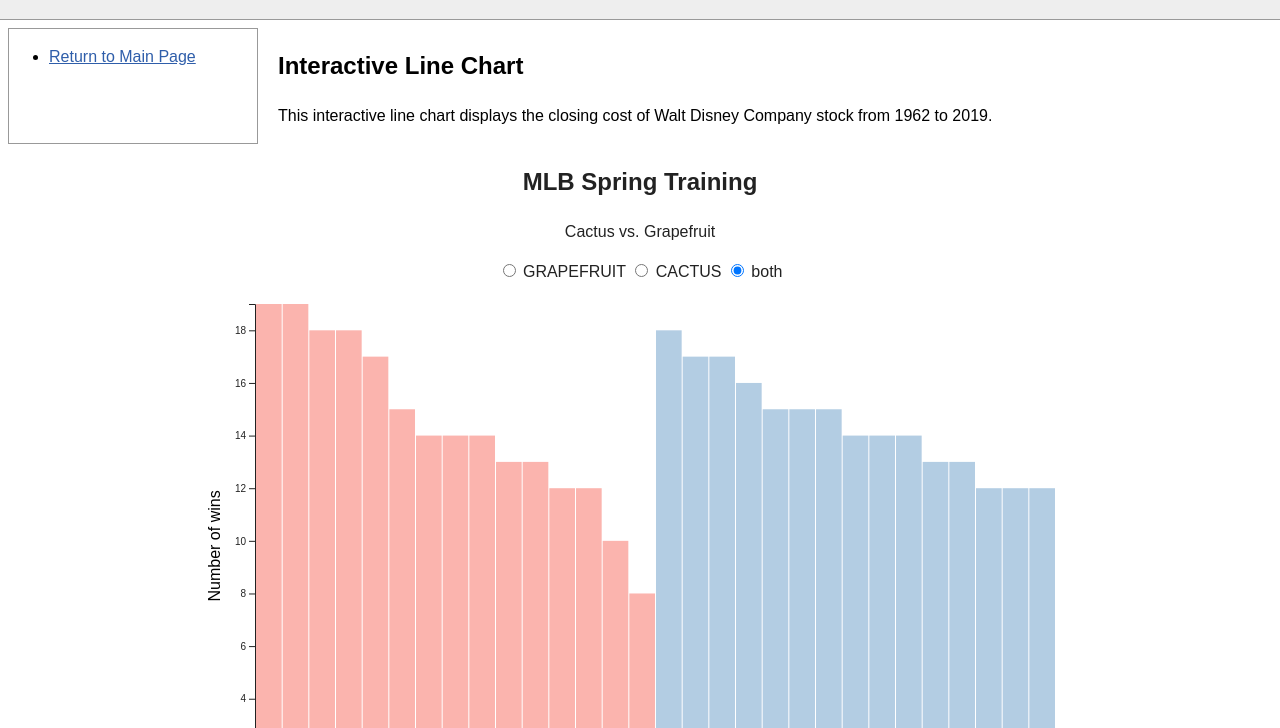
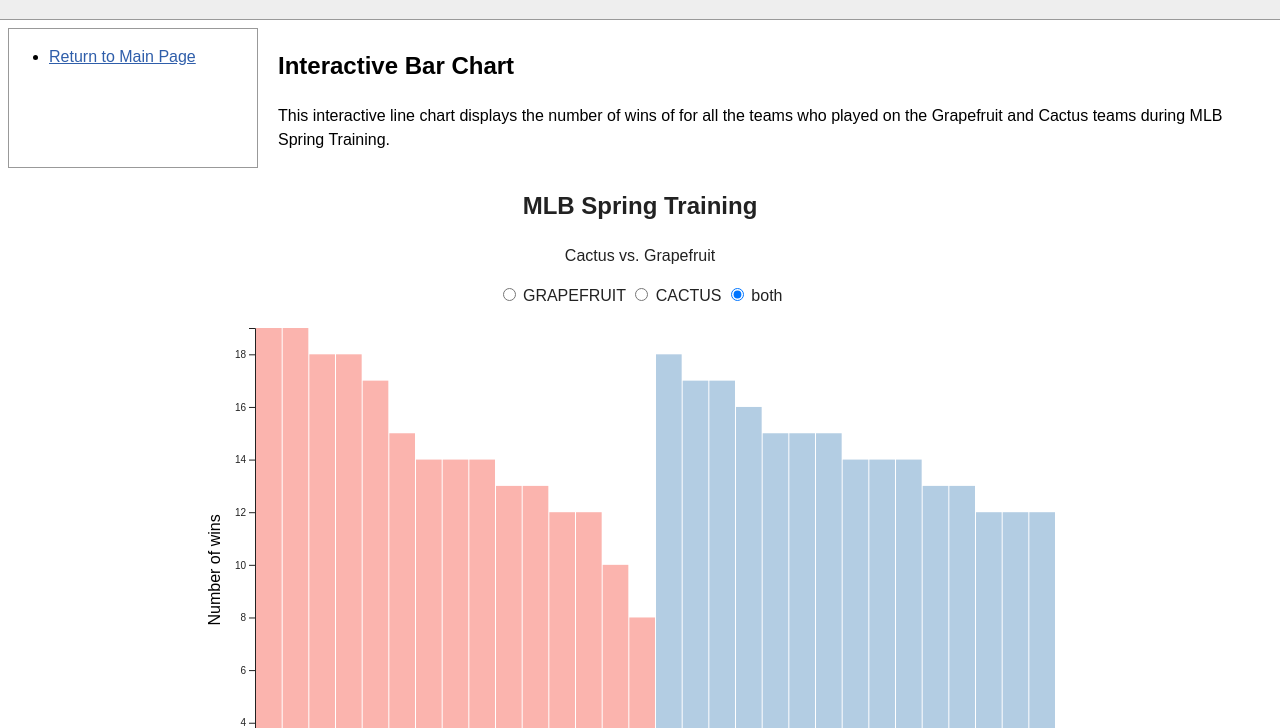
Before and after one commit to Mackmiller/D3js-Exercise-Portfolio, a plain HTML site: page interactive_barchart.html in a window 1280 px wide. Shown: the part 72-800 px from the top of the page. Drawn offline with Linux system fonts and the light colour scheme.

Commit message:
text update

```diff
--- a/interactive_barchart.html
+++ b/interactive_barchart.html
@@ -32,9 +32,9 @@
 
 		<main>
 
-			<h2>Interactive Line Chart</h2>
+			<h2>Interactive Bar Chart</h2>
 
-			<p>This interactive line chart displays the closing cost of Walt Disney Company stock from 1962 to 2019. </p>
+			<p>This interactive line chart displays the number of wins of for all the teams who played on the Grapefruit and Cactus teams during MLB Spring Training. </p>
 
 			<!-- ADD YOUR VISUALIZATION HERE -->
 		</main>
```
